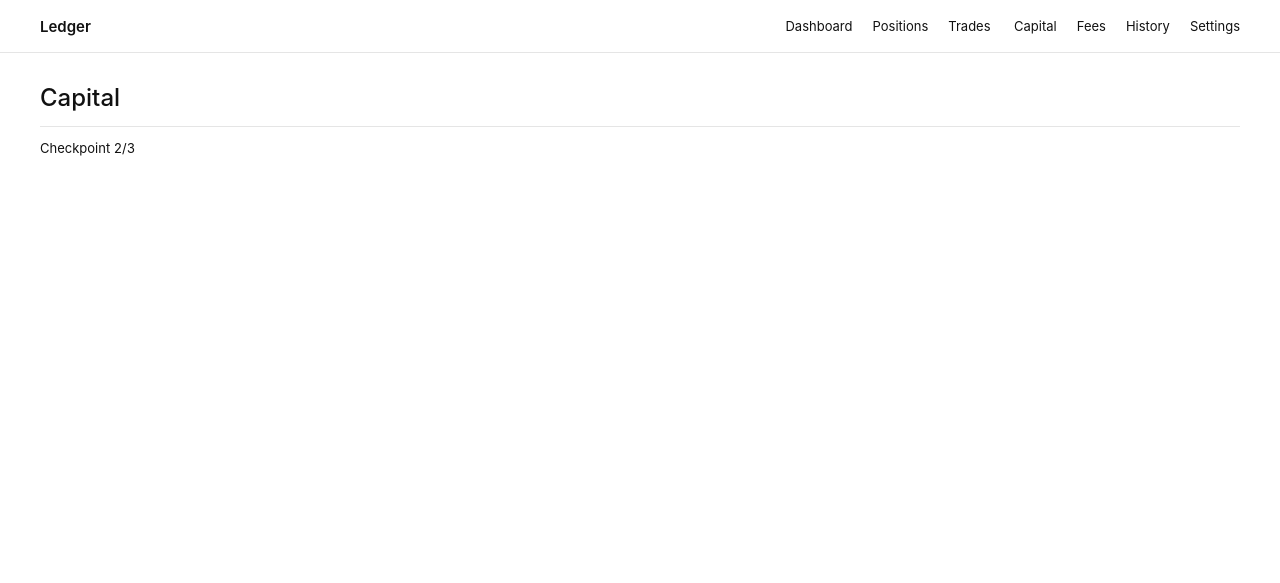
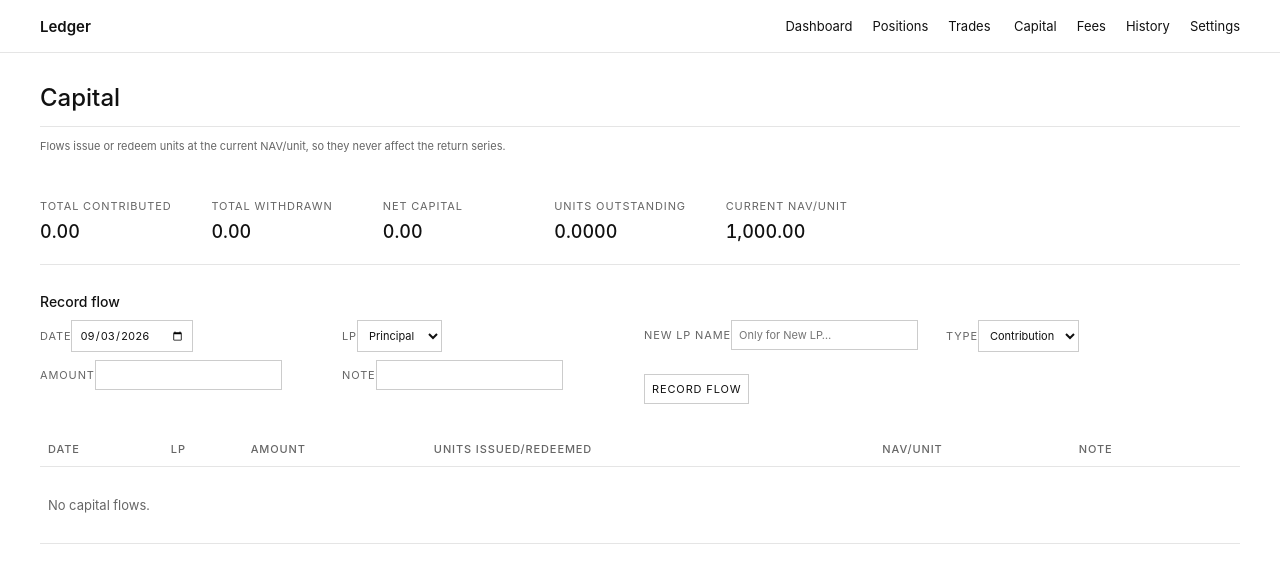
Before and after one commit to RonaldQiao/Investments-Software, a FastAPI app: page /capital in a window 1280 px wide. Shown: the top 583 px of the page. Run offline with FastAPI, Linux system fonts and the light colour scheme; data comes from the database, SQL or seed files in the repository; data that the repository does not hold is empty.

Commit message:
Add capital flows, LP ledger and fee accounting (checkpoint 3)
Co-Authored-By: Devin AI <158243242+devin-ai-integration[bot]@users.noreply.github.com>

```diff
--- a/app/db.py
+++ b/app/db.py
@@ -91,7 +91,7 @@ def init_db(conn: sqlite3.Connection | None = None) -> None:
         CREATE TABLE IF NOT EXISTS fee_events (
           id INTEGER PRIMARY KEY,
           ts TEXT NOT NULL,
-          kind TEXT NOT NULL CHECK(kind IN ('mgmt','perf')),
+          kind TEXT NOT NULL CHECK(kind IN ('mgmt','perf','settle')),
           amount REAL NOT NULL,
           hwm_before REAL,
           hwm_after REAL,
--- a/app/main.py
+++ b/app/main.py
@@ -2,6 +2,7 @@ from __future__ import annotations
 
 import asyncio
 import json
+import sqlite3
 from datetime import date, datetime, timezone
 from pathlib import Path
 from zoneinfo import ZoneInfo
@@ -12,6 +13,13 @@ from fastapi.staticfiles import StaticFiles
 from fastapi.templating import Jinja2Templates
 
 from .db import get_conn, get_setting, init_db, set_setting
+from .fees import (
+    crystallize_perf_fee,
+    fee_scenario,
+    ownership,
+    record_cash_flow,
+    settle_fees,
+)
 from .nav import compute_portfolio, history_csv, history_series, take_snapshot
 from .pricing import refresh_prices
 from .positions import build_positions
@@ -63,9 +71,12 @@ templates.env.filters["number"] = number
 templates.env.filters["percent"] = percent
 
 
-def render(request: Request, name: str, **kwargs):
+def render(request: Request, name: str, status_code: int = 200, **kwargs):
     return templates.TemplateResponse(
-        request=request, name=name, context=context(request, **kwargs)
+        request=request,
+        name=name,
+        context=context(request, **kwargs),
+        status_code=status_code,
     )
 
 
@@ -129,11 +140,196 @@ def settings_page(request: Request):
     return render(request, "settings.html", settings=settings)
 
 
+def capital_context(conn):
+    flows = row_dicts(
+        conn.execute(
+            "SELECT c.*, l.name lp_name, u.units, u.nav_per_unit "
+            "FROM cash_flows c LEFT JOIN lps l ON l.id=c.lp_id "
+            "LEFT JOIN lp_units u ON u.cash_flow_id=c.id "
+            "ORDER BY c.ts DESC,c.id DESC"
+        )
+    )
+    for flow in flows:
+        flow["date"] = flow["ts"][:10]
+    lps = row_dicts(conn.execute("SELECT * FROM lps ORDER BY name"))
+    totals = {
+        "contributed": float(
+            conn.execute(
+                "SELECT COALESCE(SUM(CASE WHEN amount > 0 THEN amount ELSE 0 END),0) FROM cash_flows"
+            ).fetchone()[0]
+        ),
+        "withdrawn": float(
+            conn.execute(
+                "SELECT COALESCE(SUM(CASE WHEN amount < 0 THEN -amount ELSE 0 END),0) FROM cash_flows"
+            ).fetchone()[0]
+        ),
+    }
+    totals["net_capital"] = totals["contributed"] - totals["withdrawn"]
+    totals["units"] = float(
+        conn.execute("SELECT COALESCE(SUM(units),0) FROM lp_units").fetchone()[0]
+    )
+    totals["nav_per_unit"] = ownership(conn)["nav_per_unit"]
+    return {"flows": flows, "lps": lps, "totals": totals}
+
+
 @app.get("/capital", response_class=HTMLResponse)
+def capital_page(request: Request, error: str | None = None):
+    conn = get_conn()
+    data = capital_context(conn)
+    conn.close()
+    return render(
+        request,
+        "capital.html",
+        error=error,
+        today=datetime.now(ZoneInfo("America/New_York")).date().isoformat(),
+        **data,
+    )
+
+
+@app.post("/capital")
+def add_capital_flow(
+    request: Request,
+    flow_date: str = Form(""),
+    lp_id: str = Form(""),
+    new_lp: str = Form(""),
+    flow_type: str = Form("Contribution"),
+    amount: float = Form(...),
+    note: str = Form(""),
+):
+    conn = get_conn()
+    try:
+        if lp_id == "new":
+            name = new_lp.strip()
+            if not name:
+                raise ValueError("Enter a name for the new LP")
+            cursor = conn.execute("INSERT INTO lps(name,is_gp) VALUES (?,0)", (name,))
+            selected_lp = cursor.lastrowid
+        else:
+            selected_lp = int(lp_id)
+        if amount <= 0:
+            raise ValueError("Amount must be greater than zero")
+        timestamp = flow_date.strip() or datetime.now(timezone.utc).date().isoformat()
+        signed_amount = amount if flow_type == "Contribution" else -amount
+        record_cash_flow(conn, timestamp, signed_amount, selected_lp, note.strip())
+    except (ValueError, TypeError, sqlite3.IntegrityError) as exc:
+        data = capital_context(conn)
+        conn.close()
+        return render(
+            request,
+            "capital.html",
+            status_code=400,
+            error=str(exc),
+            today=datetime.now(ZoneInfo("America/New_York")).date().isoformat(),
+            **data,
+        )
+    conn.close()
+    return RedirectResponse("/capital", status_code=303)
+
+
+@app.post("/capital/{flow_id}/delete")
+def delete_capital_flow(flow_id: int):
+    conn = get_conn()
+    conn.execute("DELETE FROM lp_units WHERE cash_flow_id=?", (flow_id,))
+    conn.execute("DELETE FROM cash_flows WHERE id=?", (flow_id,))
+    conn.commit()
+    conn.close()
+    return RedirectResponse("/capital", status_code=303)
+
+
+def fees_context(conn, request: Request):
+    calc = None
+    params = request.query_params
+    if params.get("starting_nav"):
+        try:
+            calc = fee_scenario(
+                params["starting_nav"],
+                params.get("gross_return_pct", params.get("gross_return", 0)),
+                params.get("mgmt_pct", params.get("mgmt", 0)),
+                params.get("perf_pct", params.get("perf", 0)),
+                params.get("hwm_per_unit", params.get("hwm", 1000)),
+                params.get("current_nav_per_unit", params.get("current_nav", 1000)),
+            )
+        except (TypeError, ValueError):
+            calc = None
+    settings = {
+        key: get_setting(conn, key, default)
+        for key, default in (
+            ("mgmt_fee_bps", "200"),
+            ("perf_fee_pct", "20"),
+            ("hwm_per_unit", "1000"),
+            ("fee_liability", "0"),
+        )
+    }
+    return {
+        "settings": settings,
+        "lps": row_dicts(conn.execute("SELECT * FROM lps ORDER BY name")),
+        "ownership": ownership(conn),
+        "mgmt_accrued": float(
+            conn.execute("SELECT COALESCE(SUM(amount),0) FROM fee_events WHERE kind='mgmt'").fetchone()[0]
+        ),
+        "perf_accrued": float(
+            conn.execute("SELECT COALESCE(SUM(amount),0) FROM fee_events WHERE kind='perf'").fetchone()[0]
+        ),
+        "calc": calc,
+    }
+
+
 @app.get("/fees", response_class=HTMLResponse)
-def placeholder_page(request: Request):
-    section = request.url.path.strip("/").title()
-    return render(request, "placeholder.html", section=section)
+def fees_page(request: Request, error: str | None = None):
+    conn = get_conn()
+    data = fees_context(conn, request)
+    conn.close()
+    return render(request, "fees.html", error=error, **data)
+
+
+@app.post("/fees/terms")
+def save_fee_terms(
+    gp_id: str = Form(""),
+    mgmt_fee_bps: float = Form(...),
+    perf_fee_pct: float = Form(...),
+):
+    conn = get_conn()
+    set_setting(conn, "mgmt_fee_bps", mgmt_fee_bps)
+    set_setting(conn, "perf_fee_pct", perf_fee_pct)
+    if gp_id:
+        conn.execute("UPDATE lps SET is_gp=0")
+        conn.execute("UPDATE lps SET is_gp=1 WHERE id=?", (int(gp_id),))
+        conn.commit()
+    conn.close()
+    return RedirectResponse("/fees", status_code=303)
+
+
+@app.post("/fees/lps")
+def add_lp(name: str = Form(...)):
+    conn = get_conn()
+    try:
+        conn.execute("INSERT INTO lps(name,is_gp) VALUES (?,0)", (name.strip(),))
+        conn.commit()
+    except sqlite3.IntegrityError:
+        pass
+    conn.close()
+    return RedirectResponse("/fees", status_code=303)
+
+
+@app.post("/fees/crystallize")
+def crystallize_fees(request: Request):
+    conn = get_conn()
+    crystallize_perf_fee(conn, datetime.now(timezone.utc))
+    conn.close()
+    return RedirectResponse("/fees", status_code=303)
+
+
+@app.post("/fees/settle")
+def settle_fee_liability(request: Request):
+    conn = get_conn()
+    try:
+        settle_fees(conn, datetime.now(timezone.utc))
+    except ValueError as exc:
+        data = fees_context(conn, request)
+        conn.close()
+        return render(request, "fees.html", status_code=400, error=str(exc), **data)
+    conn.close()
+    return RedirectResponse("/fees", status_code=303)
 
 
 @app.get("/history", response_class=HTMLResponse)
--- /dev/null
+++ b/app/templates/capital.html
@@ -0,0 +1,25 @@
+{% extends "base.html" %}{% set title="Capital" %}
+{% block content %}
+<p class="meta">Flows issue or redeem units at the current NAV/unit, so they never affect the return series.</p>
+{% if error %}<p class="error">{{ error }}</p>{% endif %}
+<section class="headline">
+  <div><label>Total contributed</label><strong>{{ totals.contributed|number }}</strong></div>
+  <div><label>Total withdrawn</label><strong>{{ totals.withdrawn|number }}</strong></div>
+  <div><label>Net capital</label><strong>{{ totals.net_capital|number }}</strong></div>
+  <div><label>Units outstanding</label><strong>{{ totals.units|number(4) }}</strong></div>
+  <div><label>Current NAV/unit</label><strong>{{ totals.nav_per_unit|number }}</strong></div>
+</section>
+<h2>Record flow</h2>
+<form class="form-grid" method="post" action="/capital">
+  <label>Date<input name="flow_date" type="date" value="{{ today }}"></label>
+  <label>LP<select name="lp_id">{% for lp in lps %}<option value="{{ lp.id }}">{{ lp.name }}</option>{% endfor %}<option value="new">New LP…</option></select></label>
+  <label>New LP name<input name="new_lp" placeholder="Only for New LP…"></label>
+  <label>Type<select name="flow_type"><option>Contribution</option><option>Withdrawal</option></select></label>
+  <label>Amount<input name="amount" type="number" min="0" step="0.01" required></label>
+  <label>Note<input name="note"></label>
+  <div><label>&nbsp;</label><button>Record flow</button></div>
+</form>
+<table><thead><tr><th>Date</th><th>LP</th><th>Amount</th><th>Units issued/redeemed</th><th>NAV/unit</th><th>Note</th><th></th></tr></thead><tbody>
+{% for flow in flows %}<tr><td>{{ flow.date }}</td><td>{{ flow.lp_name or "—" }}</td><td class="num {{ 'negative' if flow.amount < 0 }}">{{ flow.amount|number }}</td><td class="num {{ 'negative' if flow.units is not none and flow.units < 0 }}">{{ (flow.units or 0)|number(4) }}</td><td class="num">{{ (flow.nav_per_unit or 0)|number }}</td><td>{{ flow.note or "" }}</td><td><form method="post" action="/capital/{{ flow.id }}/delete"><button>Delete</button></form></td></tr>{% else %}<tr><td colspan="7" class="empty">No capital flows.</td></tr>{% endfor %}
+</tbody></table>
+{% endblock %}
--- a/app/templates/dashboard.html
+++ b/app/templates/dashboard.html
@@ -2,7 +2,7 @@
 {% block actions %}<form class="inline" method="post" action="/api/prices/refresh" onsubmit="return refreshPrices(event)"><button>Refresh prices</button></form>{% endblock %}
 {% block content %}
 <section class="headline">
-  <div><label>NAV</label><strong>{{ portfolio.nav|number }}</strong></div>
+  <div><label>NAV (net)</label><strong>{{ portfolio.net_nav|number }}</strong></div>
   <div><label>Cash</label><strong>{{ portfolio.cash|number }}</strong></div>
   <div><label>Gross long</label><strong>{{ portfolio.gross_long|number }}</strong></div>
   <div><label>Gross short</label><strong>{{ portfolio.gross_short|number }}</strong></div>
@@ -10,6 +10,7 @@
   <div><label>Gross leverage / target</label><strong>{{ portfolio.current_gross_leverage|number(2) }}× / {{ portfolio.leverage_target|number(1) }}×</strong></div>
   <div><label>Fees accrued</label><strong>{{ portfolio.fees_accrued|number }}</strong></div>
 </section>
+<p class="meta">Gross NAV {{ portfolio.gross_nav|number }} · Fees accrued {{ portfolio.fee_liability|number }}</p>
 <p class="meta">Last price refresh: {{ latest_refresh or "Never" }}</p>
 <p class="meta">Last snapshot: {% if latest_snapshot %}{{ latest_snapshot.date }} · NAV/unit {{ latest_snapshot.nav_per_unit|number }} · {{ latest_snapshot.daily_return|percent }}{% else %}Never{% endif %}</p>
 <table><thead><tr><th>Instrument</th><th>Side</th><th>Qty</th><th>Avg</th><th>Mark</th><th>Market value</th><th>Unrealized</th></tr></thead>
```
Also changed, not shown: app/fees.py (+176 -21 lines), app/nav.py (+41 -18 lines), app/static/style.css (+1 -1 lines), app/templates/fees.html (added, +36 -0 lines), scripts/seed_demo.py (+8 -2 lines), tests/test_fees.py (added, +113 -0 lines), tests/test_invariance.py (added, +74 -0 lines), tests/test_nav.py (+21 -0 lines).
